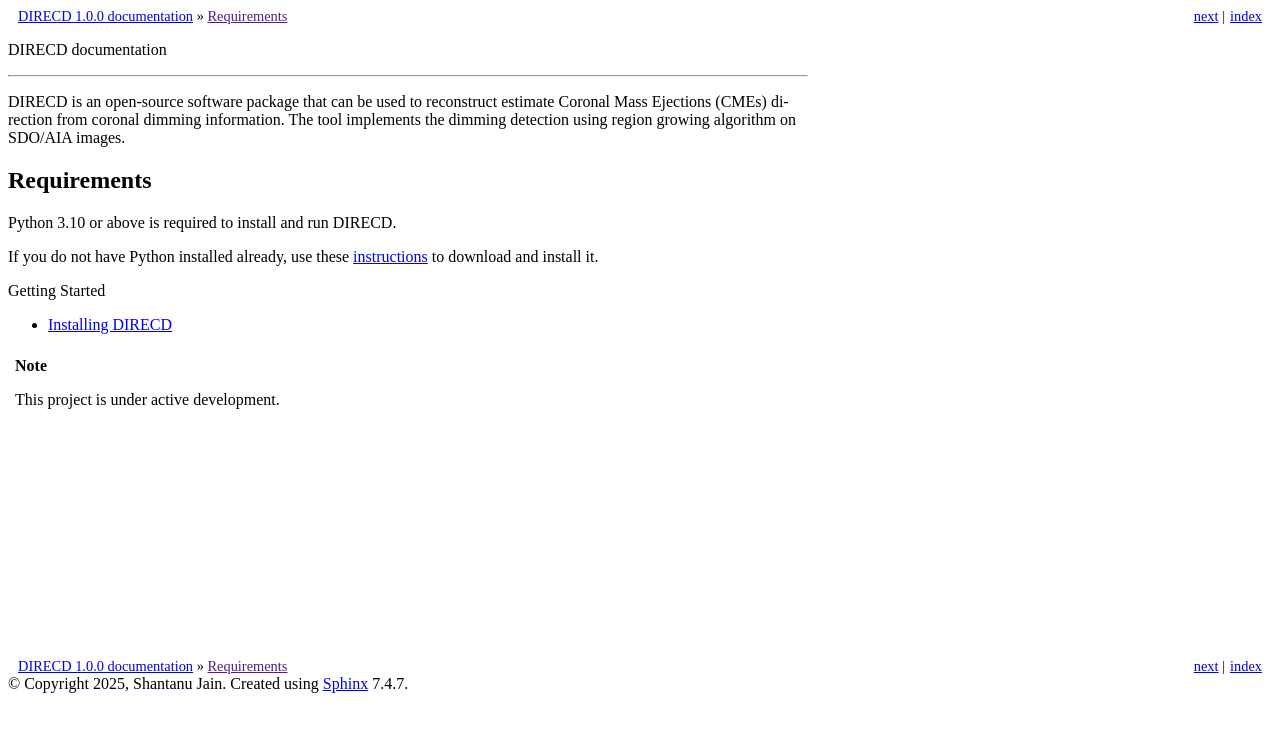
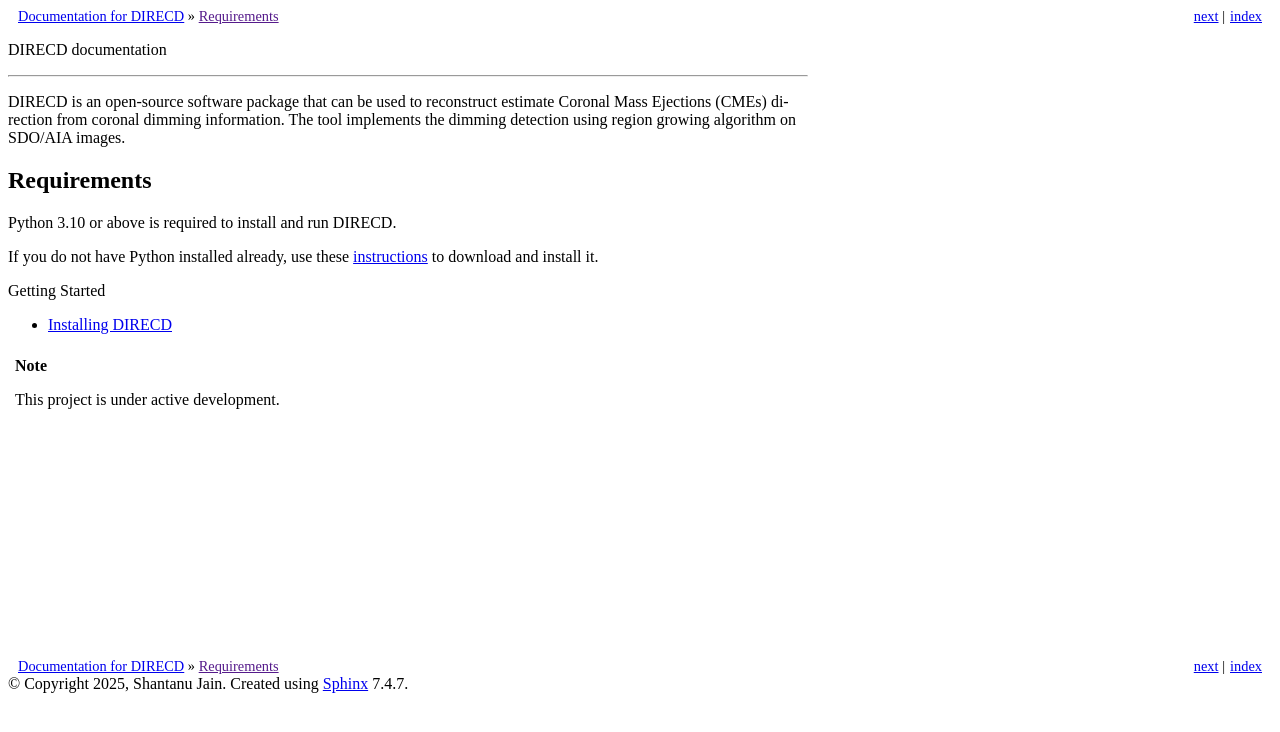
Before and after one commit to jain-shantanu/DIRECD_soft, a Sphinx documentation site: the page built from source/index.rst, in a window 1280 px wide. Shown: the top 732 px of the page. Built offline with Sphinx 7.4.7, drawn with Linux system fonts in a browser that asks for light colours.

Commit message:
Update conf.py

```diff
--- a/source/conf.py
+++ b/source/conf.py
@@ -26,6 +26,7 @@ exclude_patterns = []
 
 html_theme = 'basic'
 html_static_path = ['_static']
+html_title = 'Documentation for DIRECD'
 
 html_logo = '../logo/DIRECD_logo_rs.jpg'
 html_theme_options = {
```
